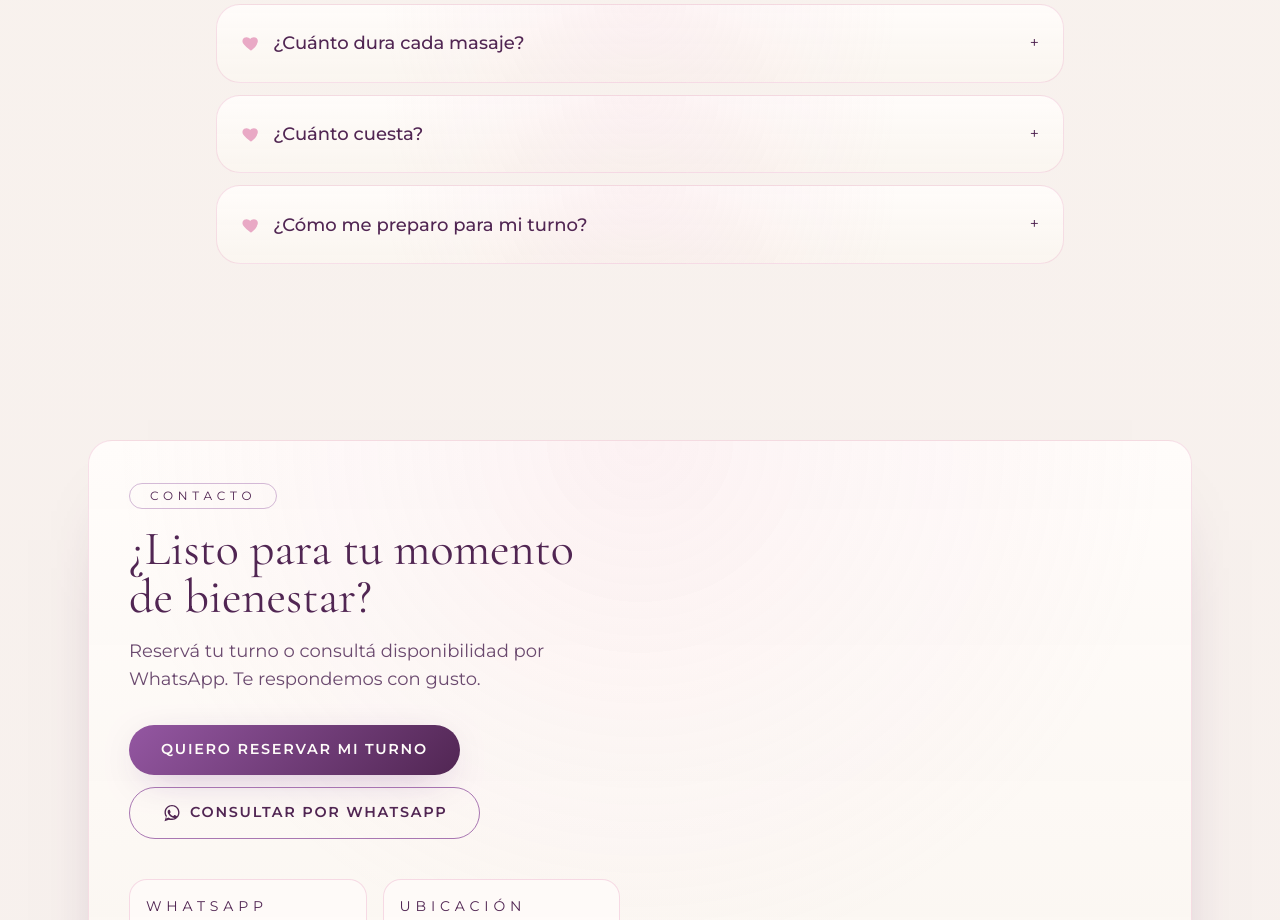
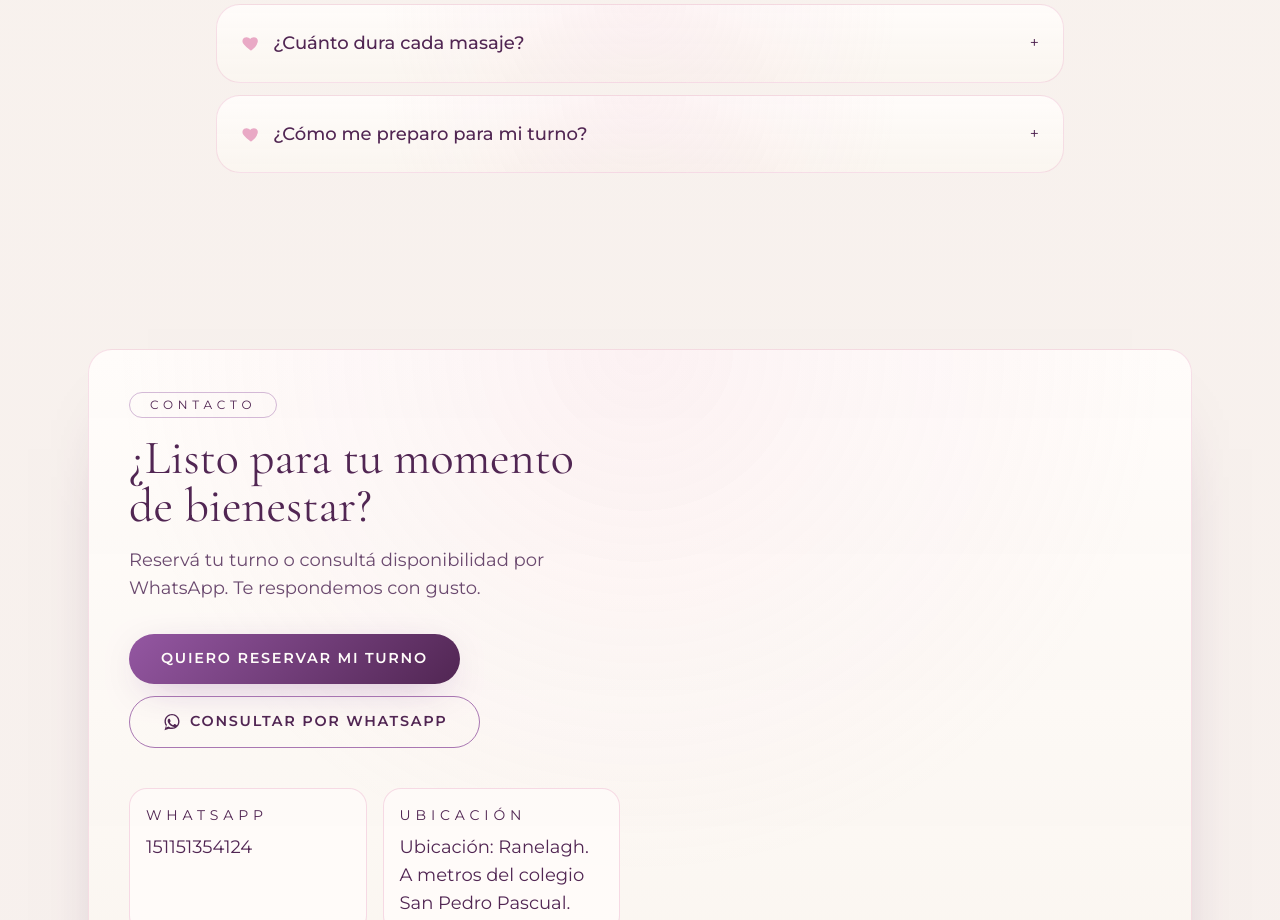
Before and after one commit to Poul894/espacio-fem, a React (Vite) app: page / in a window 1280 px wide. Shown: the part 7120-8040 px from the top of the page. Built offline with nearby package versions, Linux system fonts and the light colour scheme.

Commit message:
sacar pregunta costo

```diff
--- a/src/components/sections/PreguntasFrecuentes.jsx
+++ b/src/components/sections/PreguntasFrecuentes.jsx
@@ -12,11 +12,7 @@ const faqs = [
   },
   {
     q: "¿Cuánto dura cada masaje?",
-    a: "La duración puede variar según el tratamiento. En cada tarjeta figura 'Duración: Consultar' hasta que se actualice con la información confirmada."
-  },
-  {
-    q: "¿Cuánto cuesta?",
-    a: "Los precios se indican como 'Consultar'. Podés consultarnos por WhatsApp y te pasamos el valor actualizado."
+    a: "La duración puede variar según el tratamiento. En cada tarjeta figura la información correspondiente."
   },
   {
     q: "¿Cómo me preparo para mi turno?",
```
